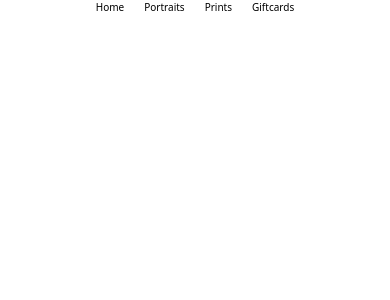
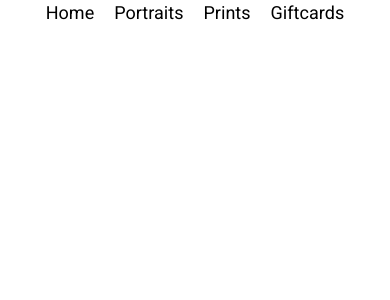
Before and after one commit to Billson7/art-shop, a Next.js app: page /components/navBar in a window 390 px wide. Shown: the top 300 px of the page. Built offline with nearby package versions, Linux system fonts and the light colour scheme.

Commit message:
Responsive font size and image widths

```diff
--- a/pages/components/styles/NavStyle.js
+++ b/pages/components/styles/NavStyle.js
@@ -1,3 +1,4 @@
+
 import styled from "styled-components";
 // const navStyle = "h-12 w-screen text-center shadow-md";
 // const navBarItem =
@@ -8,9 +9,9 @@ const NavStyle = styled.ul`
   display: flex;
   justify-self: end;
   font-size: 2rem;
+  font-family: "Heebo", sans-serif;
 
-  a,
-  button {
+  a, button {
     padding: 1rem 3rem;
     display: flex;
     align-items: center;
@@ -20,7 +21,7 @@ const NavStyle = styled.ul`
     border: 0;
     cursor: pointer;
     @media (max-width: 700px) {
-      font-size: 10px;
+      font-size: 18px;
       padding: 0 10px;
     }
     &:before {
--- a/pages/index.js
+++ b/pages/index.js
@@ -7,6 +7,7 @@ export default function Home(props) {
   const imagePortraitSrc = props.homePortrait.data.portraitimage?.url;
   const imagePrintSrc = props.homePrint.data.printimage?.url;
   const imageGiftcardSrc = props.homeGiftcard.data.giftcardimage?.url;
+
   return (
     <div className={styles.container}>
       <Head>
@@ -16,7 +17,7 @@ export default function Home(props) {
 
       <main className={styles.main}>
         <div id="heading">
-          <h1 className="text-5xl text-center">Welcome to Art</h1>
+          <h1 className=" text-4xl sm:text-5xl text-center">Welcome to Art</h1>
         </div>
         <div className="mt-20 grid grid-rows-3 grid-flow-col gap-4">
           <Link href="/portraits">
@@ -25,7 +26,7 @@ export default function Home(props) {
                 backgroundImage: `url(${imagePortraitSrc})`,
                 backgroundSize: "cover",
               }}
-              className="row-span-3 box-content h-96 w-48 p-5 rounded-lg text-white text-center shadow-md cursor-pointer"
+              className="row-span-3 box-content h-96 w-24 sm:32 md:w-48 p-5 rounded-lg text-white text-center shadow-md cursor-pointer"
             >
               <a>Portraits</a>
             </div>
@@ -36,7 +37,7 @@ export default function Home(props) {
                 backgroundImage: `url(${imagePrintSrc})`,
                 backgroundSize: "cover",
               }}
-              className="col-span-2 box-content h-40 w-48 p-5 rounded-lg text-white text-center shadow-md cursor-pointer"
+              className="col-span-2 box-content h-40 w-24 sm:32 md:w-48 p-5 rounded-lg text-white text-center shadow-md cursor-pointer"
             >
               Prints - Coming Soon!
             </div>
@@ -47,7 +48,7 @@ export default function Home(props) {
                 backgroundImage: `url(${imageGiftcardSrc})`,
                 backgroundSize: "cover",
               }}
-              className="mt-2 row-span-2 col-span-2 box-content h-40 w-48 p-5 rounded-lg text-center shadow-md cursor-pointer"
+              className="mt-2 row-span-2 col-span-2 box-content h-40 w-24 sm:32 md:w-48 p-5 rounded-lg text-center shadow-md cursor-pointer"
             >
               Giftcard - Coming Soon!
             </div>
--- a/styles/globals.css
+++ b/styles/globals.css
@@ -11,8 +11,13 @@ body {
   width: 100%;
 }
 
+p h1 {
+  font-family: 'Heebo', sans-serif;
+}
+
 a {
   color: inherit;
+  font-family: 'Heebo', sans-serif;
   text-decoration: none;
 }
 
```
